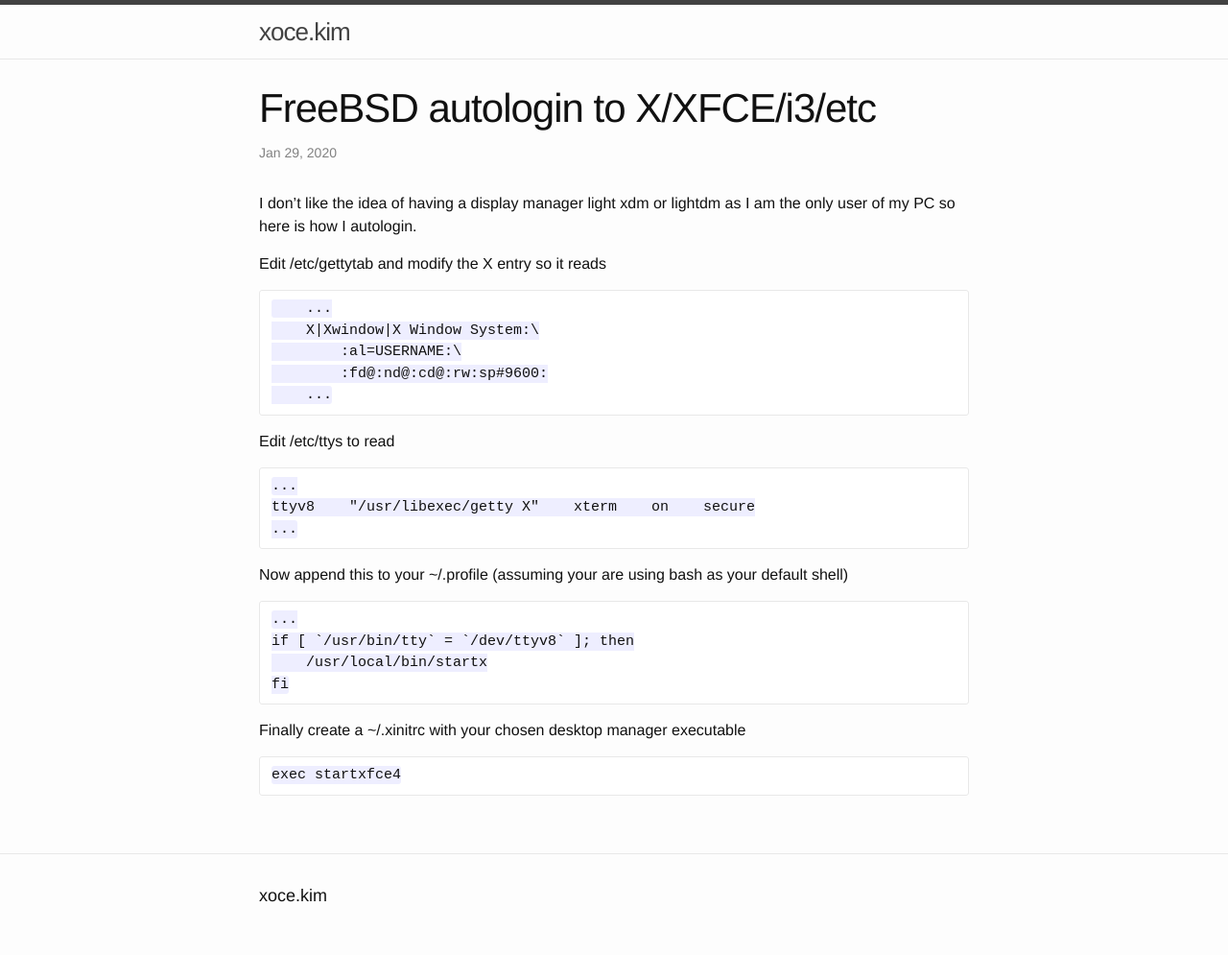
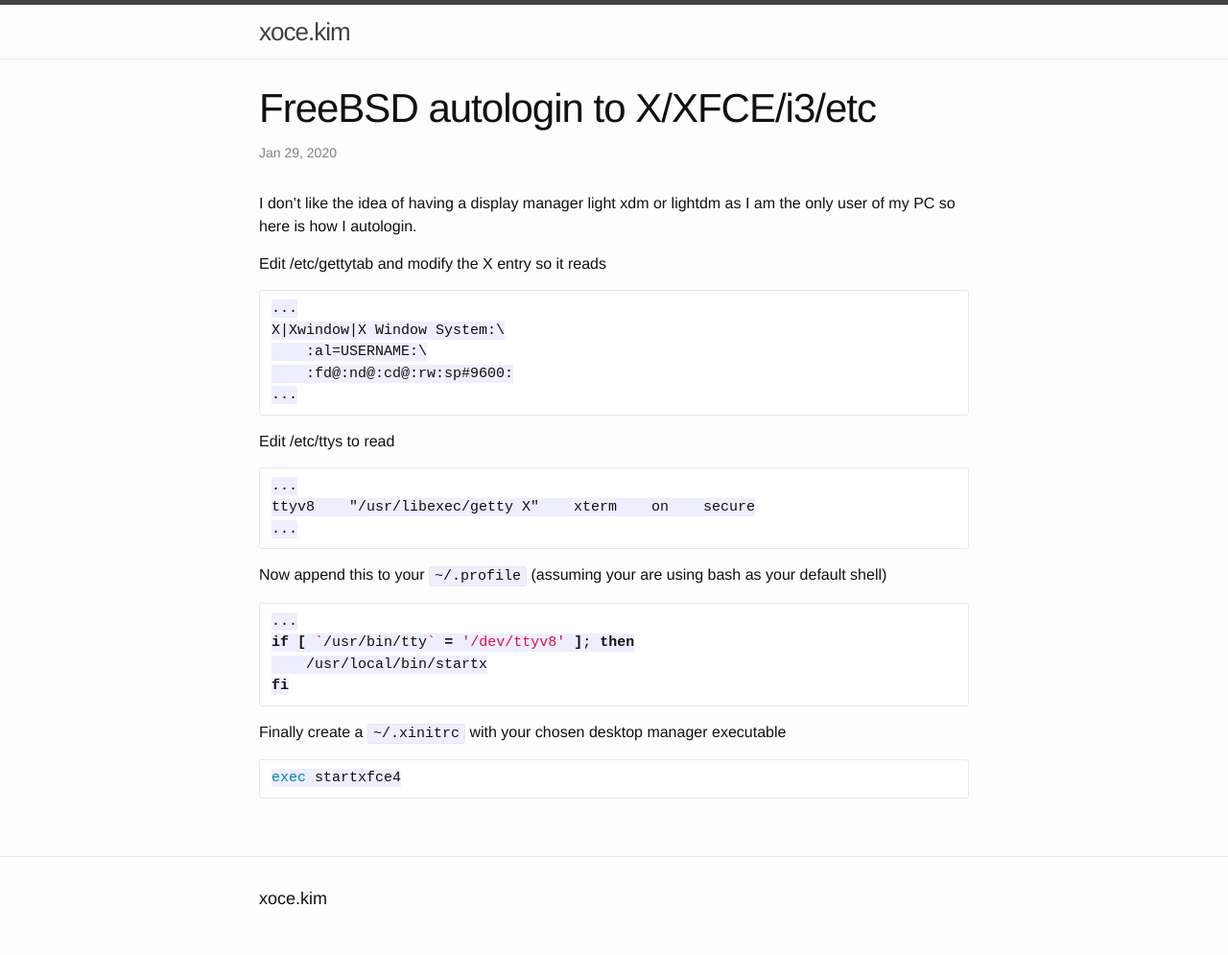
Before and after one commit to xocekim/blog, a Jekyll site: the page built from _posts/2020-01-29-freebsd-autologin-to-x-xfce-i3-etc.markdown, in a window 1280 px wide. Shown: the whole page at 96% size. Built offline with Jekyll 4.4.1, drawn with Linux system fonts in a browser that asks for light colours.

Commit message:
fix highlighting

````diff
--- a/_posts/2020-01-29-freebsd-autologin-to-x-xfce-i3-etc.markdown
+++ b/_posts/2020-01-29-freebsd-autologin-to-x-xfce-i3-etc.markdown
@@ -10,27 +10,27 @@ tags:
 I don't like the idea of having a display manager light xdm or lightdm as I am the only user of my PC so here is how I autologin.
 
 Edit /etc/gettytab and modify the X entry so it reads
-```
-    ...
-    X|Xwindow|X Window System:\
-        :al=USERNAME:\
-        :fd@:nd@:cd@:rw:sp#9600:
-    ...
+```text
+...
+X|Xwindow|X Window System:\
+    :al=USERNAME:\
+    :fd@:nd@:cd@:rw:sp#9600:
+...
 ```
 Edit /etc/ttys to read
-```
+```text
 ...
 ttyv8    "/usr/libexec/getty X"    xterm    on    secure
 ...
 ```
-Now append this to your ~/.profile (assuming your are using bash as your default shell)
-```
+Now append this to your `~/.profile` (assuming your are using bash as your default shell)
+```shell
 ...
-if [ `/usr/bin/tty` = `/dev/ttyv8` ]; then
+if [ `/usr/bin/tty` = '/dev/ttyv8' ]; then
     /usr/local/bin/startx
 fi
 ```
-Finally create a ~/.xinitrc with your chosen desktop manager executable
-```
+Finally create a `~/.xinitrc` with your chosen desktop manager executable
+```shell
 exec startxfce4
 ```
````
